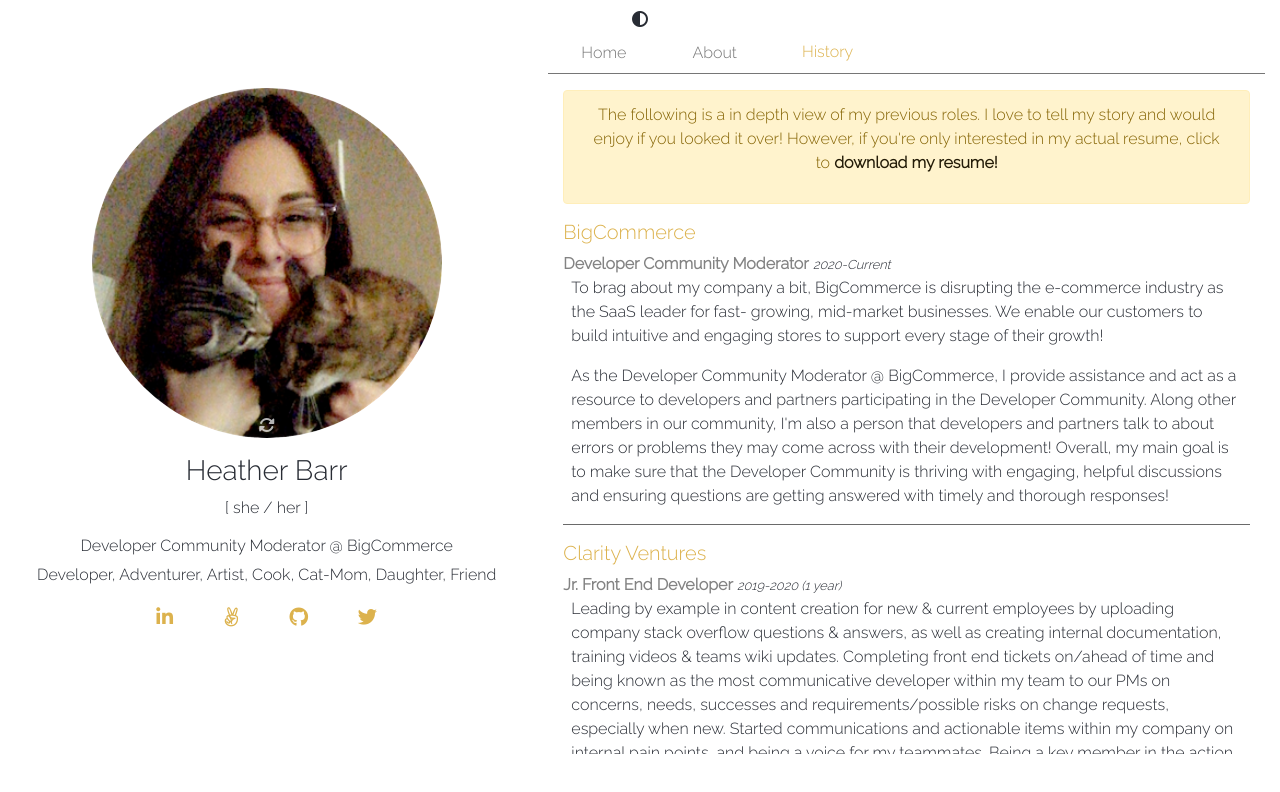
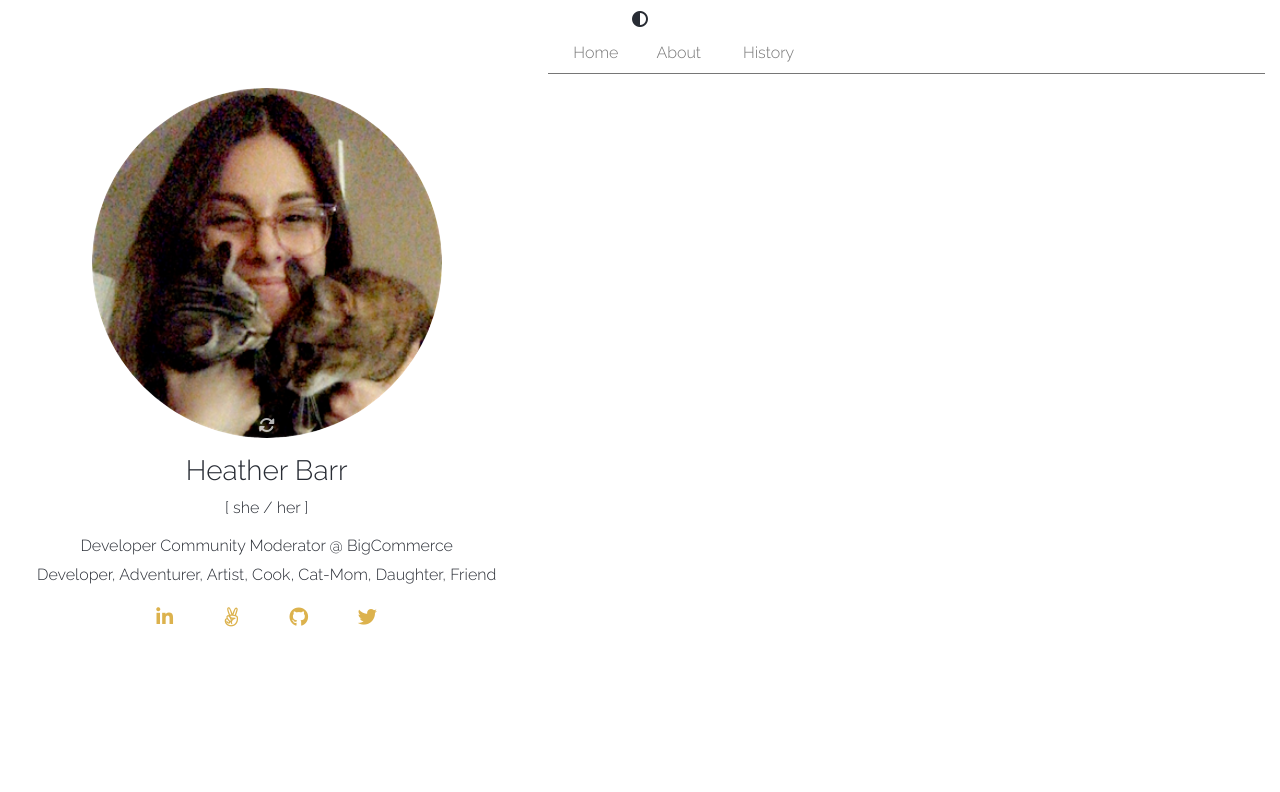
Before and after one commit to hnbarr/heatherbarr, a React (Create React App) app: page /Resume in a window 1280 px wide. Shown: the top 792 px of the page. Built offline with nearby package versions, Linux system fonts and the light colour scheme.

Commit message:
updated url for history to reflect correctly, added in media page to start on import of content, hid in navtabs

```diff
--- a/src/App.js
+++ b/src/App.js
@@ -5,6 +5,7 @@
 import { lightTheme, darkTheme } from "./components/Theme"
 import Contact from './components/Contact';
 import Home from './components/Home';
+import Media from './components/Media';
 import Resume from './components/Resume';
 import About from './components/About';
 import NavTabs from './components/NavTabs';
@@ -37,7 +38,8 @@
                       <Route exact path='/' component={Home}></Route>
                       <Route path='/Home' component={Home}></Route>
                       <Route path='/About' component={About}></Route>
-                      <Route path='/Resume' component={Resume}></Route>
+                      <Route path='/History' component={Resume}></Route>
+                      <Route path='/Media' component={Media}></Route>
                   </Switch>
                 </div>
               </div>
@@ -61,7 +63,8 @@
                         <Route exact path='/' component={Home}></Route>
                         <Route path='/Home' component={Home}></Route>
                         <Route path='/About' component={About}></Route>
-                        <Route path='/Resume' component={Resume}></Route>
+                        <Route path='/History' component={Resume}></Route>
+                        <Route path='/Media' component={Media}></Route>
                     </Switch>
                   </div>
                 </div>
--- /dev/null
+++ b/src/components/Media.js
@@ -0,0 +1,18 @@
+import React, { Component } from 'react'
+
+export default class Media extends Component {
+    render() {
+        return (
+            <div className="container-fluid">
+                <div className="row">
+                    <div className="col-12 my-3">
+                        test test
+                    </div>
+                    <div className="col-12 my-3">
+                        media here!
+                    </div>
+                </div>
+            </div>
+        )
+    }
+}
--- a/src/components/NavTabs.js
+++ b/src/components/NavTabs.js
@@ -7,14 +7,17 @@
     render() {
         return (
             <ul className="nav nav-tabs navtabs d-flex p-0 d-print-none">
-                <li className="nav-item mx-3 active">
+                <li className="nav-item ml-2 active">
                     <NavLink className="nav-link" activeClassName="active" to="/Home">Home</NavLink>
                 </li>
-                <li className="nav-item mx-3">
+                <li className="nav-item mx-1">
                     <NavLink className="nav-link" activeClassName="active" to="/About">About</NavLink>
                 </li>
-                <li className="nav-item mx-3">
-                    <NavLink className="nav-link" activeClassName="active" to="/Resume">History</NavLink>
+                <li className="nav-item mx-1">
+                    <NavLink className="nav-link" activeClassName="active" to="/History">History</NavLink>
+                </li>
+                <li className="nav-item mr-2 d-none">
+                    <NavLink className="nav-link" activeClassName="active" to="/Media">Media</NavLink>
                 </li>
             </ul>
         )
--- a/src/components/Navbar.js
+++ b/src/components/Navbar.js
@@ -8,8 +8,9 @@
                 <div className="" id="navDropdownMenu">
                     <div className="navbar-nav">
                     <a className="nav-item nav-link active" href="/">Home <span className="sr-only">(current)</span></a>
-                    <a className="nav-item nav-link" href="/Resume">Resume</a>
+                    <a className="nav-item nav-link" href="/History">Resume</a>
                     <a className="nav-item nav-link" href="/About">About</a>
+                    <a className="nav-item nav-link" href="/Media">Media</a>
                     </div>
                 </div>
             </nav>
```
